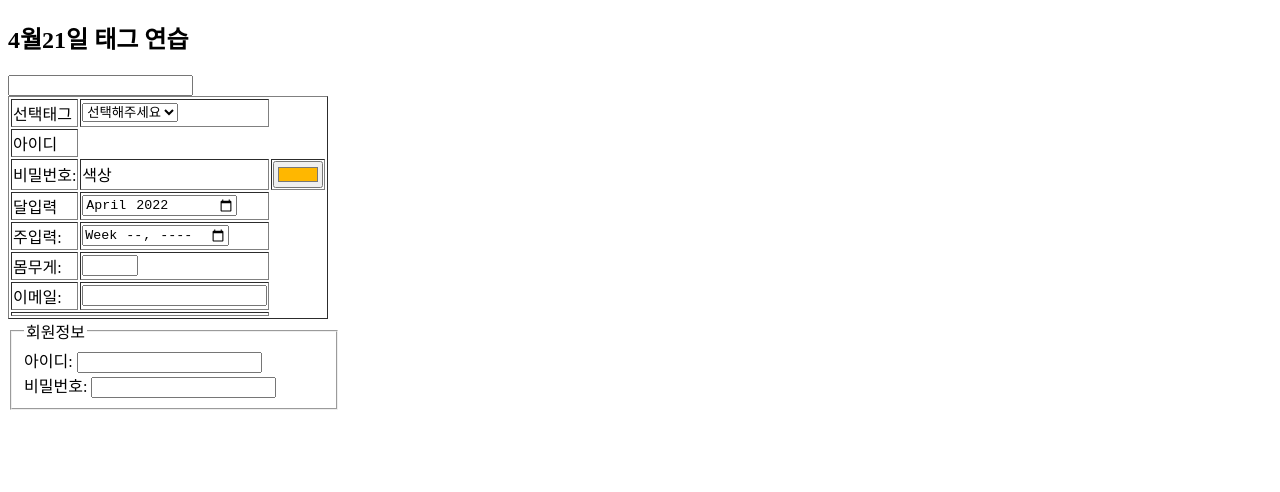
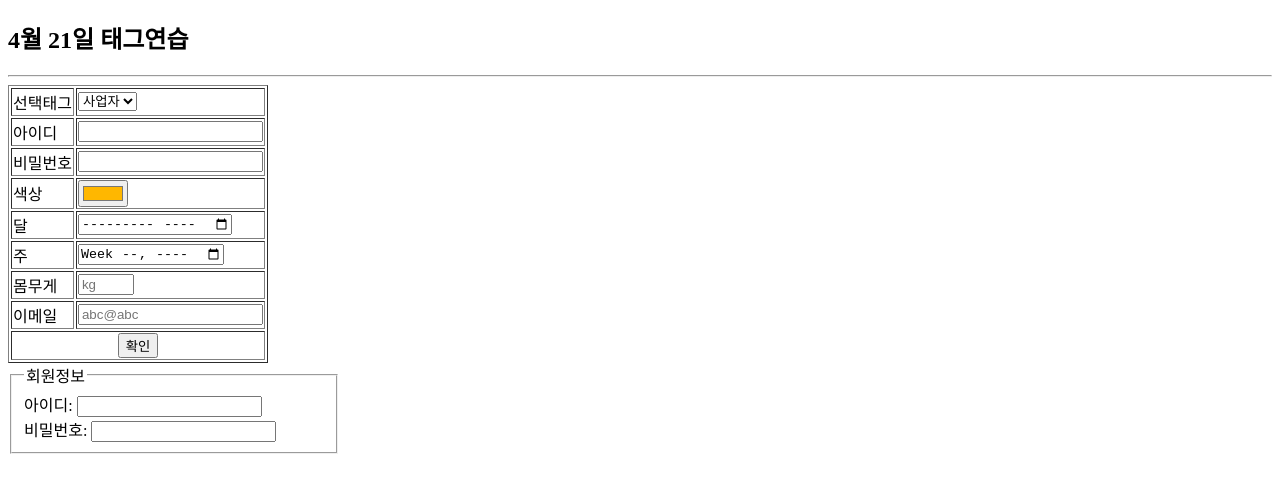
Before and after one commit to unicornddong99/lifeonmars, a plain HTML site: page 4월21일2교시.html in a window 1280 px wide. Drawn offline with Linux system fonts and the light colour scheme.

Commit message:
Add files via upload

```diff
--- a/4월21일2교시.html
+++ b/4월21일2교시.html
@@ -4,27 +4,27 @@
     <meta charset="UTF-8">
     <meta http-equiv="X-UA-Compatible" content="IE=edge">
     <meta name="viewport" content="width=device-width, initial-scale=1.0">
-    <title>나머지input태그</title>
+    <title>나머지 input태그</title>
 </head>
-<body>
-    <h2>4월21일 태그 연습</h2>
-    </hr>
-    <form action="form1.php">
-    <table border="1">
-        <tr><td>선택태그</td><td><select name="job">
-        <option value="base" selected>선택해주세요</option>
-        <option value="사업">사업자</option>
-        <option value="요리">요리사</option>
-        <option value="교사">교육자</option>
+    <h2>4월 21일 태그연습</h2><hr>
+    <form action="formal.php">
+    <table border="1"><tr>
+    <td>선택태그</td>
+    <td><select name="job">
+    <option value="사업자">사업자</option>
+    <option value="요리사">요리사</option>
+    <option value="교사">교사</option>
 </select></td></tr>
-    <tr><td><label for="logid">아이디</label></td><input type="text" name="id" id="logid"></tr>
-    <tr><td><label for="pwdid">비밀번호:</label></td><td>색상</td><td><input type="color" value="#ffb700"</td></tr>
-    <tr><td>달입력</td><td><input type="month" value="2022-04"></td></tr>
-    <tr><td>주입력:</td><td><input type="week" value="2022-w17"></td></tr>
-    <tr><td>몸무게:</td><td><input type="number" min="0" max="90" step="1"></td></tr>
-    <tr><td>이메일:</td><td><input type="mail"</td></tr>
-    <tr><td colspan="2" style="text-align: center;><input type="submit" value="전송"></td></tr>
-    </table>
+    <tr><td><label for="logid">아이디</label></td><td><input type="text" name="id" id="logid"></td></tr>
+    <tr><td><label for="psd">비밀번호</label></td><td><input type="password" name="psd" id="psd"></td></tr>
+    <tr><td>색상</td> <td><input type="color" value="#ffb700"></td></tr>
+    <tr><td>달</td> <td> <input type="month" value="2022-04-21"></td></tr>
+    <tr><td>주</td><td> <input type="week"></td></tr>
+    <tr><td>몸무게</td><td> <input type="number" min="0" max="90" step="1" placeholder="kg"></td></tr>
+    <tr><td>이메일</td> <td><input type="mail" placeholder="abc@abc"></td></tr>
+    <tr><td style="text-align:center" colspan="2"><input type="submit" value="확인">
+    </td></tr>
+</td></select></table>
         <fieldset style="width: 300px;">
             <legend>회원정보</legend>
             아이디: <input type="text"><br>
```
Also changed, not shown: 4월21일.html (+10 -9 lines), 피자주문하기.html (+6 -5 lines). Lines whose indentation alone changed are shown as unchanged.
